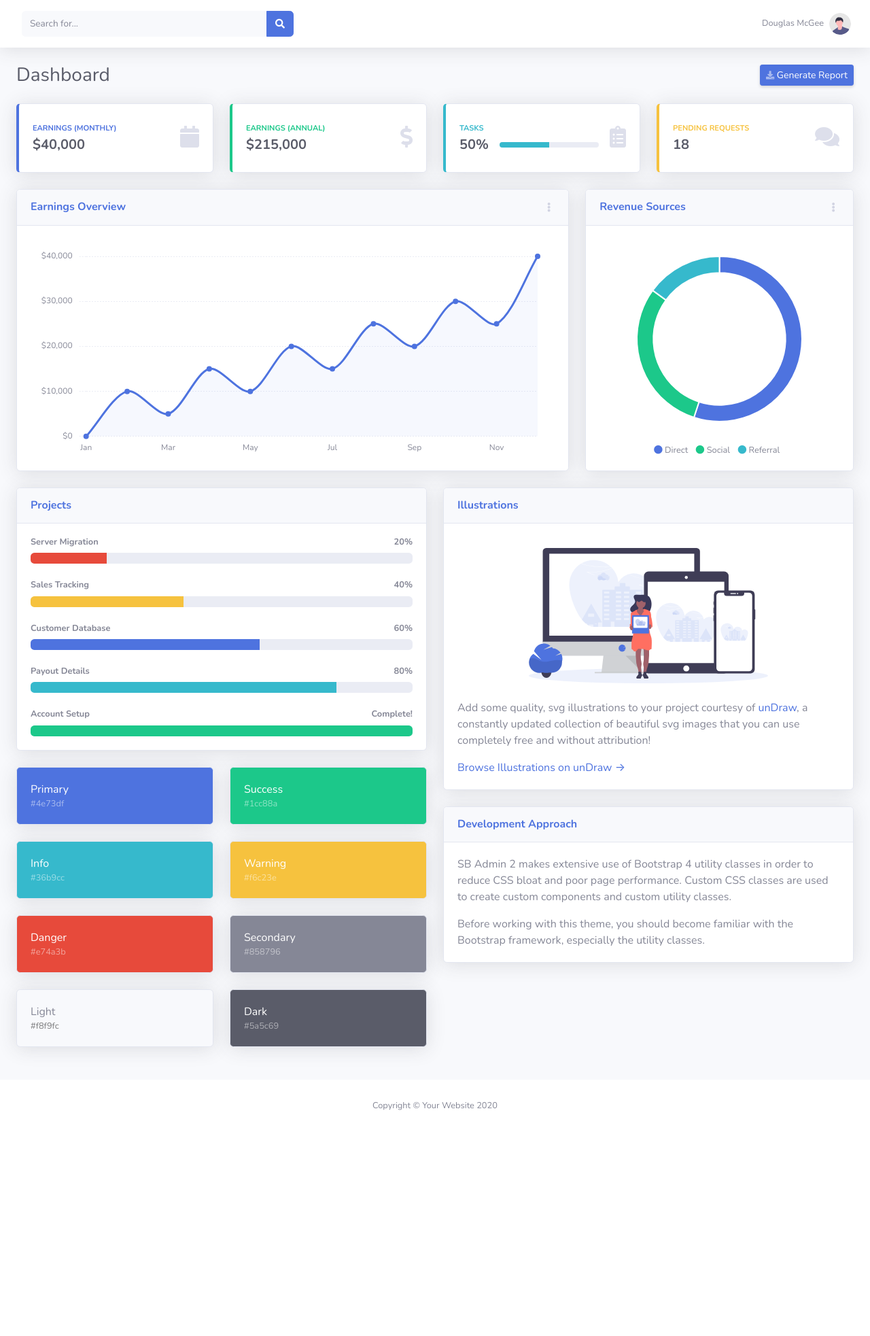
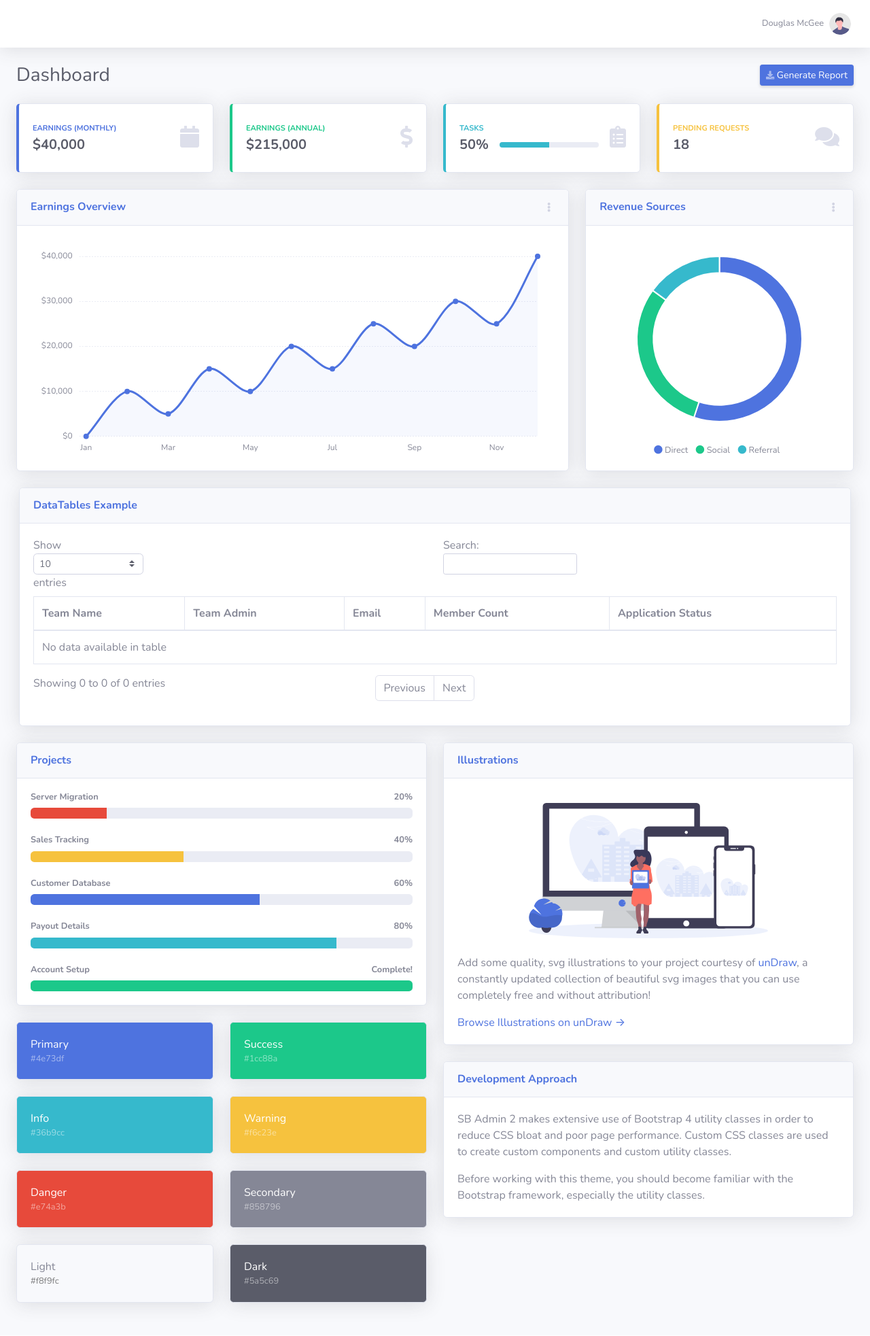
Before and after one commit to blessey15/hack21, a Django app: page /orgdb in a window 1280 px wide. Shown: the top 1965 px of the page at 68% size. Before the commit the page ends 1633 px from the top, so only its background shows below. Run offline with Django 3.2, Linux system fonts and the light colour scheme; data that the repository does not hold is empty; parts of the project's set-up code (start-up, migrations or seed data) failed here and were passed over; some libraries are stand-ins or nearby versions.

Commit message:
added application table

```diff
--- a/templates/org_db.html
+++ b/templates/org_db.html
@@ -10,7 +10,7 @@
     <meta name="description" content="">
     <meta name="author" content="">
 
-    <title>SB Admin 2 - Dashboard</title>
+    <title> Organizer Dashboard - .hack( ); 2021</title>
 
     <!-- Custom fonts for this template-->
     <link href="{% static 'vendor/fontawesome-free/css/all.min.css' %}" rel="stylesheet" type="text/css">
@@ -168,7 +168,7 @@
                     </button>
 
                     <!-- Topbar Search -->
-                    <form
+                    <!-- <form
                         class="d-none d-sm-inline-block form-inline mr-auto ml-md-3 my-2 my-md-0 mw-100 navbar-search">
                         <div class="input-group">
                             <input type="text" class="form-control bg-light border-0 small" placeholder="Search for..."
@@ -179,7 +179,7 @@
                                 </button>
                             </div>
                         </div>
-                    </form>
+                    </form> -->
 
                     <!-- Topbar Navbar -->
                     <ul class="navbar-nav ml-auto">
@@ -536,6 +536,45 @@
                                 </div>
                             </div>
                         </div>
+
+                        <div class="align-content-center" style="width: 100%;">
+                            <div class="card shadow mb-4 mr-3 ml-3 alig">
+                                <div class="card-header py-3">
+                                    <h6 class="m-0 font-weight-bold text-primary">DataTables Example</h6>
+                                </div>
+                                <div class="card-body">
+                                    <div class="table-responsive">
+                                        <table class="table table-bordered" id="dataTable" width="100%" cellspacing="0">
+                                            <thead>
+                                                <tr>
+                                                    <th>Team Name</th>
+                                                    <th>Team Admin</th>
+                                                    <th>Email</th>
+                                                    <th>Member Count</th>
+                                                    <th>Application Status</th>
+                                                    <!-- <th>Salary</th> -->
+                                                </tr>
+                                            </thead>
+                                            <tbody>
+                                                {% for application in applications %}
+                                                    <tr>
+                                                        <td>{{ application.team.name }}</td>
+                                                        <td>{{ application.team.admin.profile.name }}</td>
+                                                        <td>{{ application.team.admin.email }}</td>
+                                                        <td>{{ application.member_count }}</td>
+                                                        <td>{{ application.application_status }}</td>
+                                                        <!-- <td>$320,800</td> -->
+                                                    </tr>
+                                                {% endfor %}
+                                            </tbody>
+                                        </table>
+                                    </div>
+                                </div>
+                            </div>
+                        </div>
+
+
+
                     </div>
 
                     <!-- Content Row -->
@@ -738,6 +777,7 @@
         </div>
     </div>
 
+
     <!-- Bootstrap core JavaScript-->
     <script src="{% static 'vendor/jquery/jquery.min.js' %}"></script>
     <script src="{% static 'vendor/bootstrap/js/bootstrap.bundle.min.js' %}"></script>
@@ -750,10 +790,13 @@
 
     <!-- Page level plugins -->
     <script src="{% static 'vendor/chart.js/Chart.min.js' %}"></script>
+    <script src="{% static 'vendor/datatables/jquery.dataTables.min.js' %}"></script>
+    <script src="{% static 'vendor/datatables/dataTables.bootstrap4.min.js' %}"></script>
 
     <!-- Page level custom scripts -->
     <script src="{% static 'js/demo/chart-area-demo.js' %}"></script>
     <script src="{% static 'js/demo/chart-pie-demo.js' %}"></script>
+    <script src="{% static 'js/demo/datatables-demo.js' %}"></script>
 
 </body>
 
```
